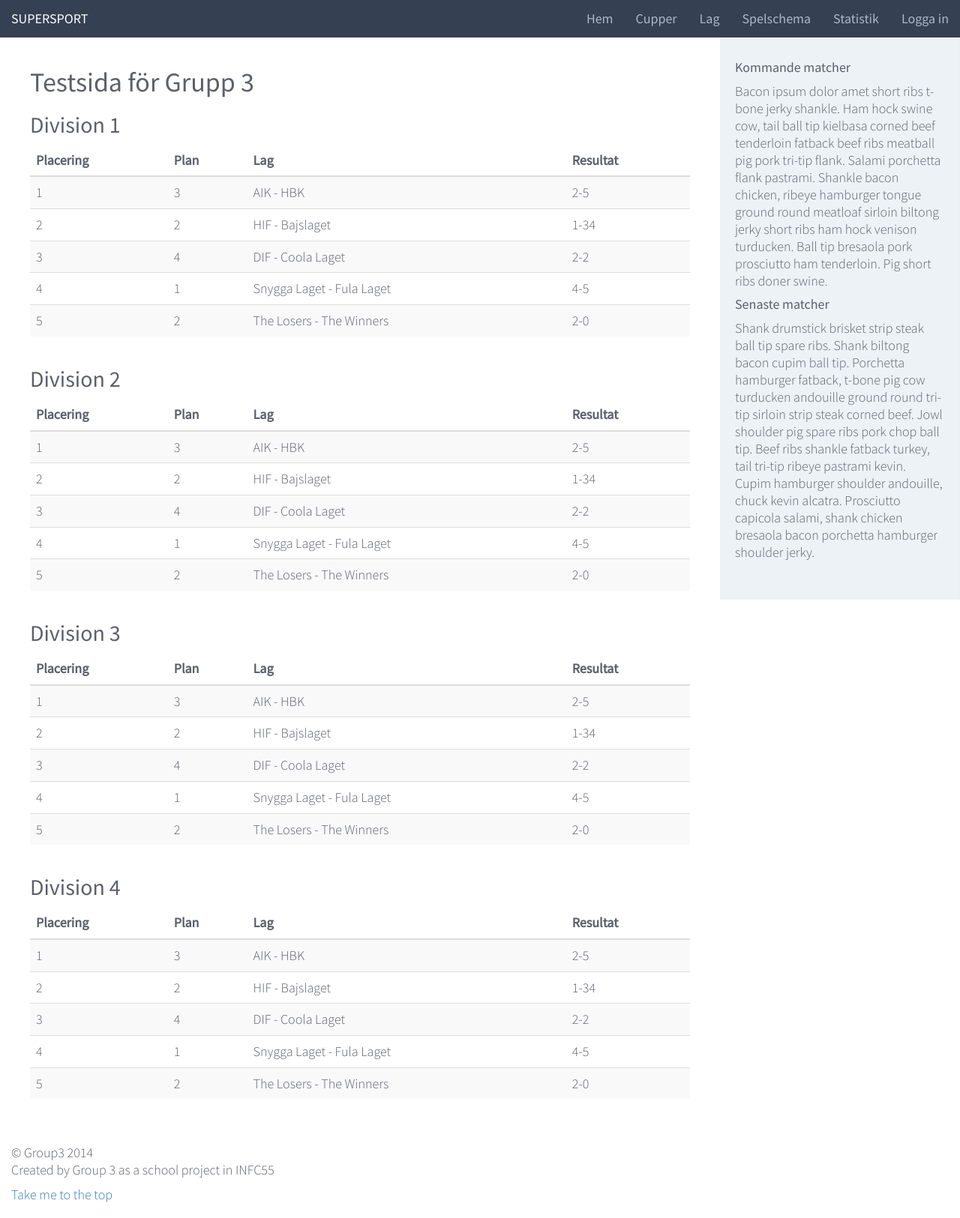
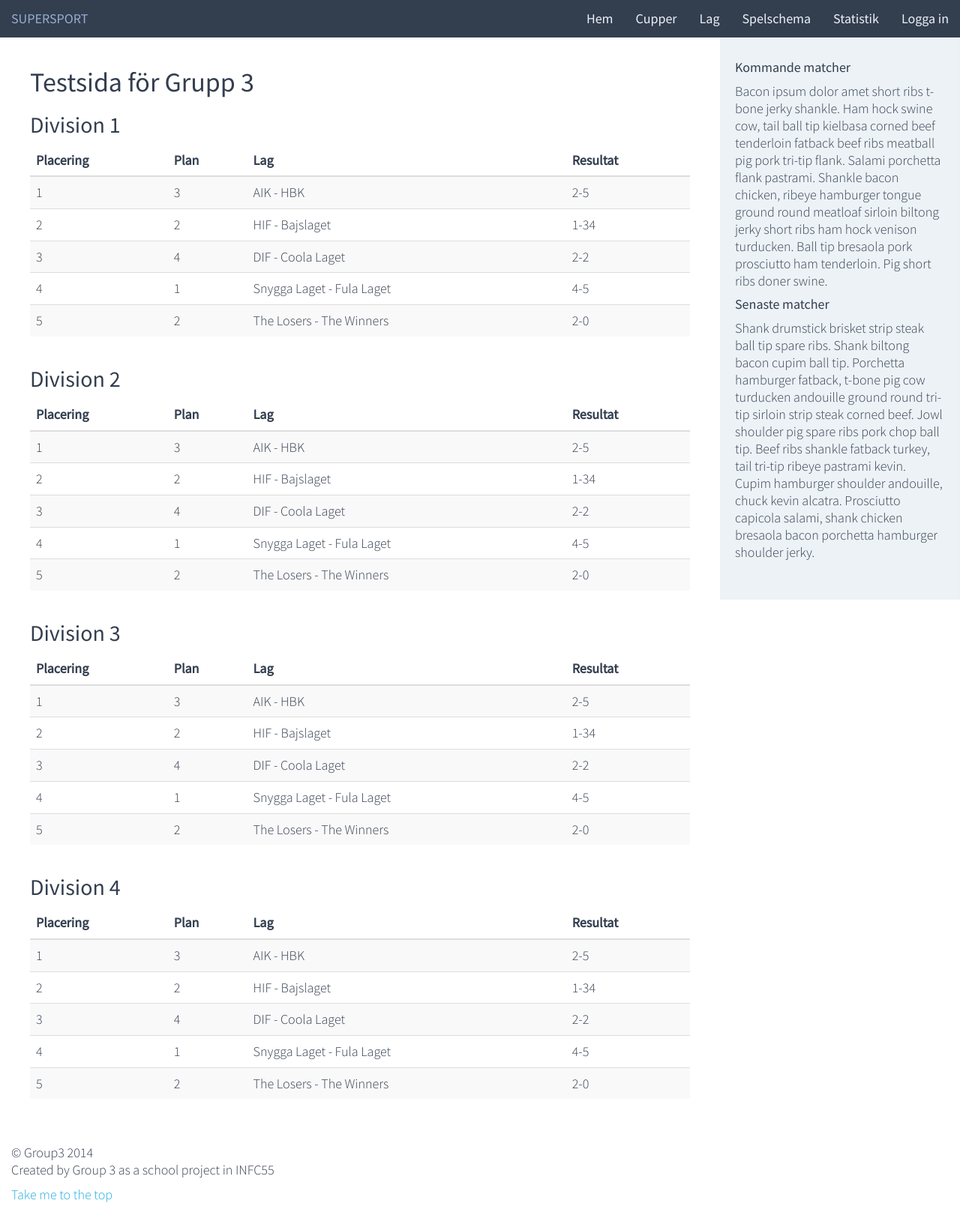
Before and after one commit to Samuelsson/INFC55_grupp3, a PHP site: page / in a window 1280 px wide. Shown: the whole page at 75% size. Run offline with PHP 8.4, Linux system fonts and the light colour scheme.

Commit message:
added a color palette, 5 shades of blue

```diff
--- a/uppgift3/css/main.css
+++ b/uppgift3/css/main.css
@@ -1 +1 @@
-html{height:100%}body{height:100%;padding-top:50px}body{font-family:'Source Sans Pro','Helvetica Neue','Arial',sans-serif;font-size:18px;font-weight:300;line-height:normal;-webkit-font-smoothing:antialiased;color:#5d5f6b}#navbar,.navbar-brand{font-weight:400}.navbar-fixed-top{border:0}.navbar-inverse{background-color:#354052}.navbar-inverse .navbar-brand,.navbar-inverse .navbar-nav>li>a{color:#acb7cc}.main-content{padding:20px}@media (min-width:768px){.main-content{padding-right:40px;padding-left:40px}}.sidebar-right{display:none}@media (min-width:768px){.sidebar-right{position:fixed;top:50px;bottom:0;right:0;z-index:1000;display:block;padding:20px;overflow-x:hidden;overflow-y:auto;background-color:#ecf2f6;border-right:1px solid #eee}}footer{padding:20px 0;text-align:center}@media (min-width:768px){footer{text-align:left}}
+html{height:100%}body{height:100%;padding-top:50px}body{font-family:'Source Sans Pro','Helvetica Neue','Arial',sans-serif;font-size:18px;font-weight:300;line-height:normal;-webkit-font-smoothing:antialiased;color:#333e4f}a{color:#22abe3}a:hover{color:#67758d;text-decoration:none}#navbar,.navbar-brand{font-weight:400}.navbar-fixed-top{border:0}.navbar-inverse{background-color:#333e4f}.navbar-inverse .navbar-brand,.navbar-inverse .navbar-nav>li>a{color:#ecf2f6}.navbar-inverse .navbar-brand:hover,.navbar-inverse .navbar-nav>li>a:hover{color:#97add3}.navbar-toggle{border:none;margin-top:9px}.navbar-toggle .icon-bar+.icon-bar{background-color:#97add3}@media (max-width:767px){.navbar-nav{text-align:center}}.main-content{padding:20px}@media (min-width:768px){.main-content{padding-right:40px;padding-left:40px}}.sidebar-right{display:none}@media (min-width:768px){.sidebar-right{position:fixed;top:50px;bottom:0;right:0;z-index:1000;display:block;padding:20px;overflow-x:hidden;overflow-y:auto;background-color:#ecf2f6;border-right:1px solid #eee}}footer{padding:20px 0;text-align:center}@media (min-width:768px){footer{text-align:left}}
--- a/uppgift3/css/main.less
+++ b/uppgift3/css/main.less
@@ -24,6 +24,10 @@
 
 	/* Colors */
 	@veryLightBlue: #ecf2f6;
+	@lightBlue: #97add3;
+	@blue: #22abe3;
+	@darkBlue: #67758d;
+	@veryDarkBlue: #333e4f;
 
 /* ==========================================================================================
 	General
@@ -49,7 +53,16 @@
 		font-weight: 300;
 		line-height: normal;
 		-webkit-font-smoothing: antialiased; /* Better cross-browser font weight "anti-aliasing" */
-		color: #5d5f6b;
+		color: @veryDarkBlue;
+	}
+
+	a {
+		color: @blue;
+
+		&:hover {
+			color: @darkBlue;
+			text-decoration: none;
+		}
 	}
 
 	#navbar,
@@ -75,11 +88,30 @@
 	}
 
 	.navbar-inverse {
-		background-color: #354052;
+		background-color: @veryDarkBlue;
 
 		.navbar-brand,
 		.navbar-nav > li > a {
-			color: #acb7cc;
+			color: @veryLightBlue;
+
+			&:hover {
+				color: @lightBlue;
+			}
+		}
+	}
+
+	.navbar-toggle {
+		border: none;
+		margin-top: 9px;
+
+		.icon-bar+.icon-bar {
+			background-color: @lightBlue;
+		}
+	}
+
+	@media (max-width: 767px) {
+		.navbar-nav {
+			text-align: center;
 		}
 	}
 
```
Also changed, not shown: uppgift3/img/colorpalette.png (added).
